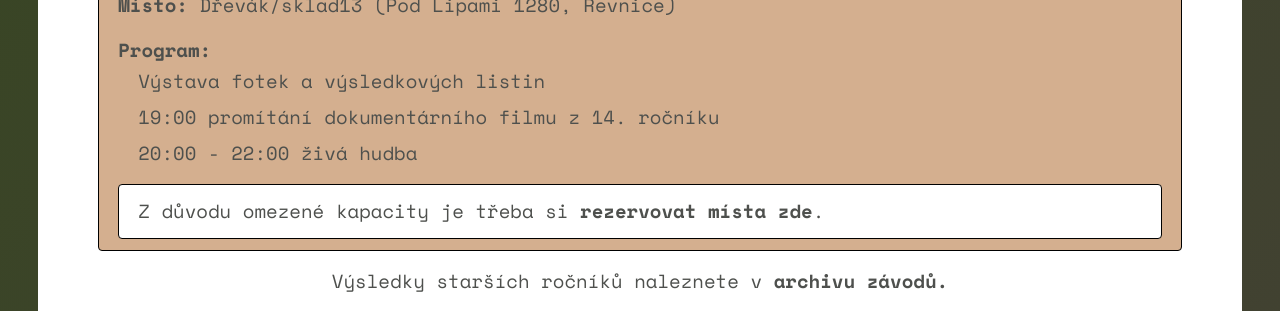
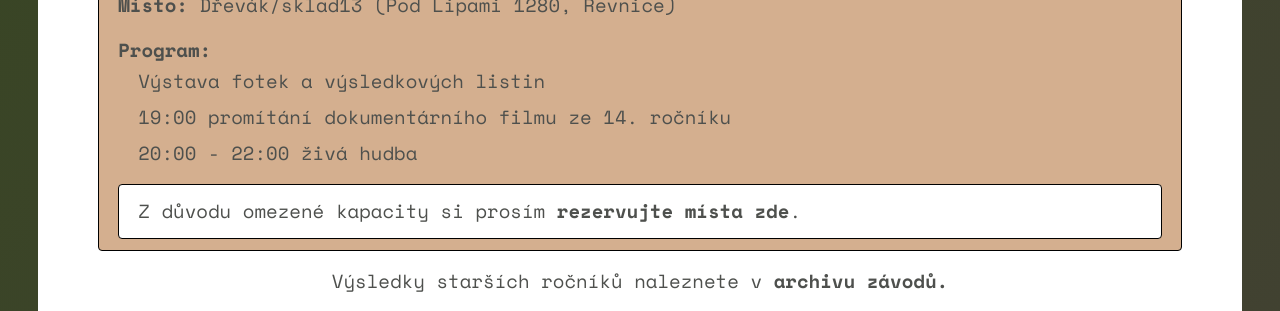
Before and after one commit to me2d09/slalom, a Jekyll site: the page built from index.md, in a window 1280 px wide and 900 px high, scrolled down 332 px. Shown: the part 157-468 px from the top of the window. Built offline with Jekyll 4.4.1, drawn with Linux system fonts in a browser that asks for light colours.

Commit message:
better wording

```diff
--- a/index.md
+++ b/index.md
@@ -23,10 +23,10 @@ memo: |
 
   **Program:**
   - Výstava fotek a výsledkových listin
-  - 19:00 promítání dokumentárního filmu z 14. ročníku
+  - 19:00 promítání dokumentárního filmu ze 14. ročníku
   - 20:00 - 22:00 živá hudba
 
   {: .highlight }
-  Z důvodu omezené kapacity je třeba si [rezervovat místa zde](https://pretix.eu/neptun/slalom/).
+  Z důvodu omezené kapacity si prosím [rezervujte místa zde](https://pretix.eu/neptun/slalom/).
 ---
 Hello
```
